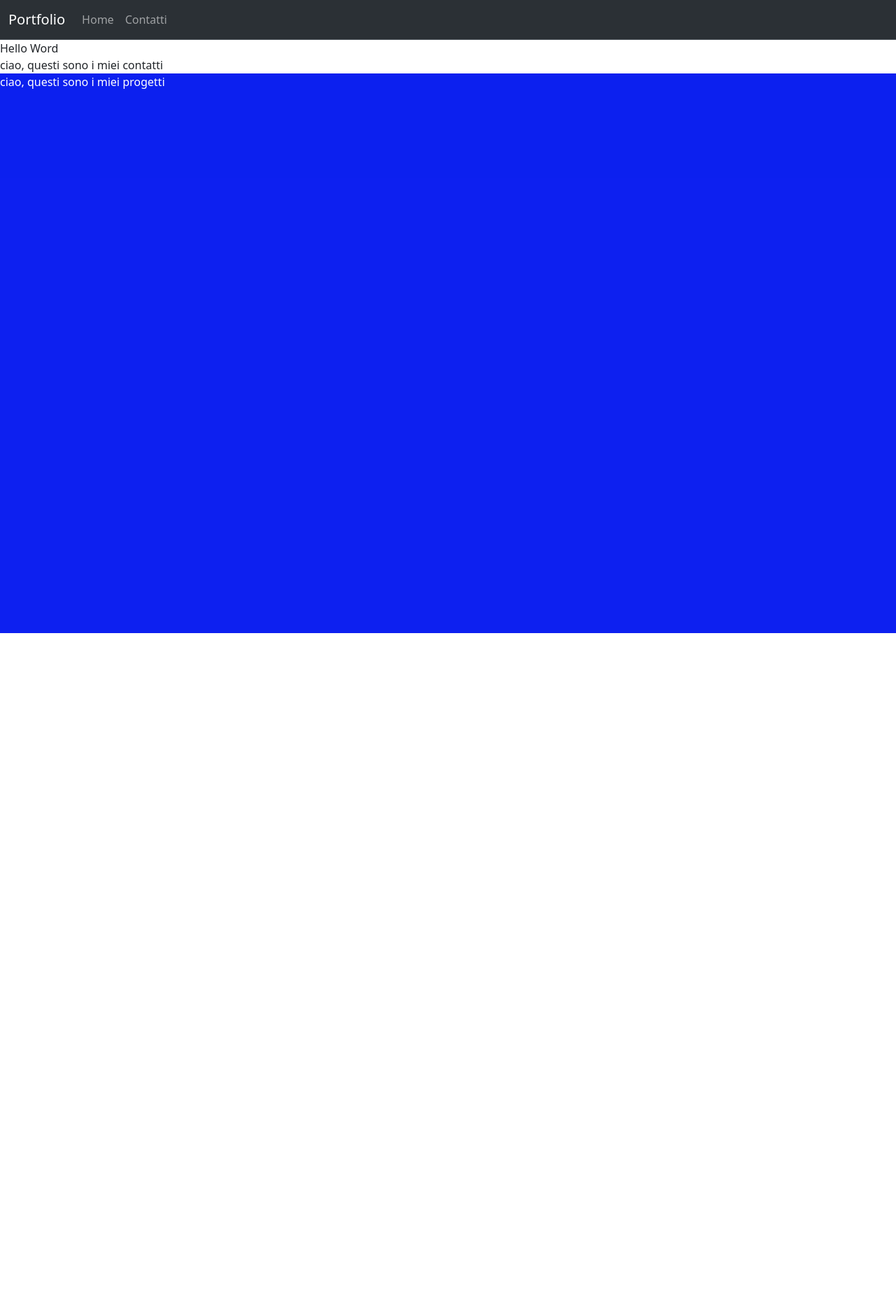
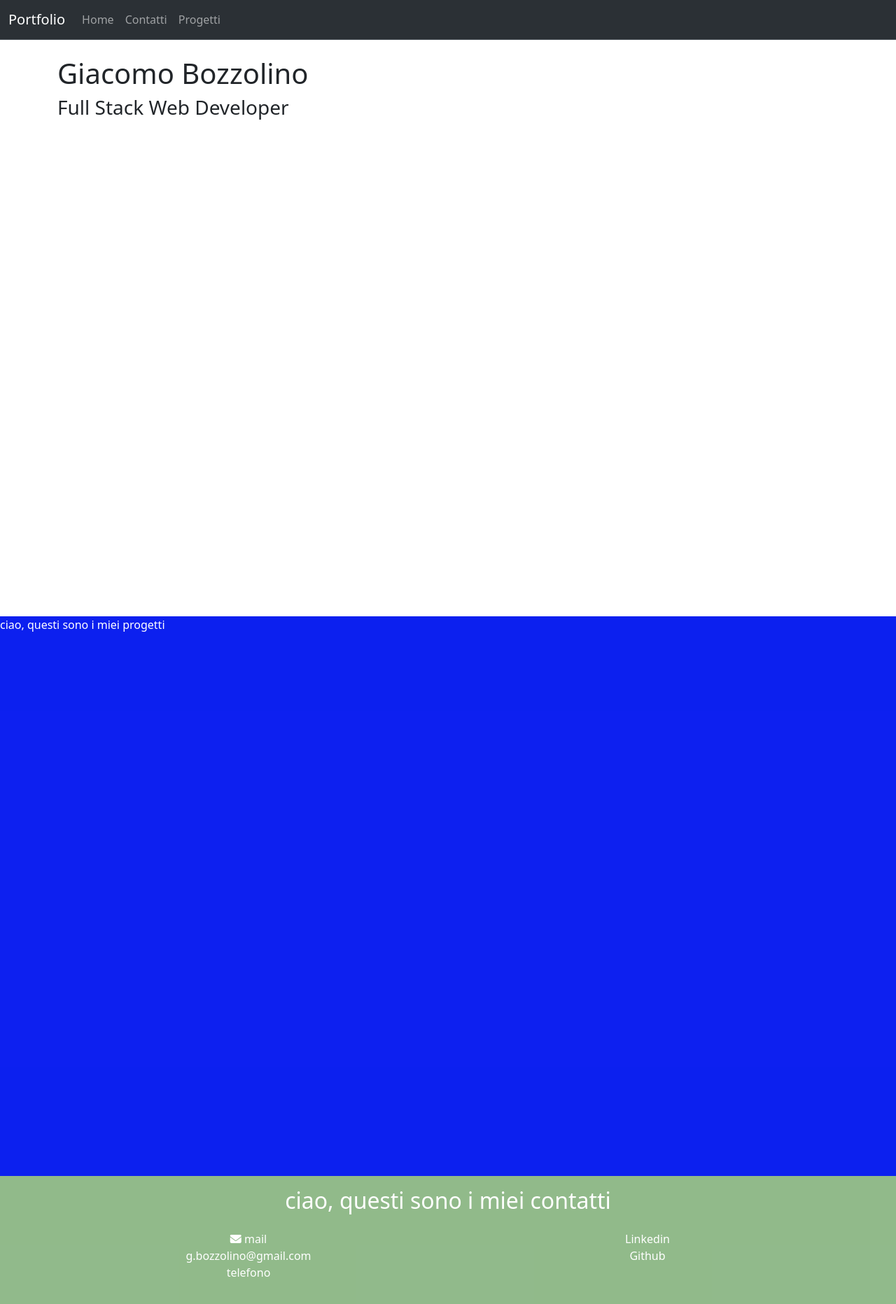
Before and after one commit to GiacomoBozzolino/giacomobozzolino.github.io, a Vue app: page / in a window 1280 px wide. Shown: the top 1864 px of the page at 70% size. Before the commit the page ends 905 px from the top, so only its background shows below. Built offline with nearby package versions, Linux system fonts and the light colour scheme.

Commit message:
[FEAT] inizio impostazione componenti

```diff
--- a/index.html
+++ b/index.html
@@ -4,6 +4,8 @@
     <meta charset="UTF-8" />
     <link rel="icon" type="image/svg+xml" href="/vite.svg" />
     <meta name="viewport" content="width=device-width, initial-scale=1.0" />
+    <link rel="stylesheet" href="https://cdnjs.cloudflare.com/ajax/libs/font-awesome/6.4.2/css/all.min.css" integrity="sha512-z3gLpd7yknf1YoNbCzqRKc4qyor8gaKU1qmn+CShxbuBusANI9QpRohGBreCFkKxLhei6S9CQXFEbbKuqLg0DA==" crossorigin="anonymous" referrerpolicy="no-referrer" />
+
     <title>Vite + Vue</title>
   </head>
   <body>
--- a/package.json
+++ b/package.json
@@ -10,6 +10,11 @@
   },
   "dependencies": {
     "@fortawesome/fontawesome-free": "^6.4.2",
+    "@fortawesome/fontawesome-svg-core": "^6.4.2",
+    "@fortawesome/free-brands-svg-icons": "^6.4.2",
+    "@fortawesome/free-regular-svg-icons": "^6.4.2",
+    "@fortawesome/free-solid-svg-icons": "^6.4.2",
+    "@fortawesome/vue-fontawesome": "^3.0.3",
     "bootstrap": "^5.3.2",
     "vue": "^3.3.4",
     "vue-router": "^4.2.5"
--- a/src/App.vue
+++ b/src/App.vue
@@ -19,9 +19,8 @@ export default{
 <template>
   <AppHeader/>
   <HomePage/>
+  <AppProject/>
   <AppContact/>
-  <AppProject/>
-
 
 </template>
 
--- a/src/components/AppContact.vue
+++ b/src/components/AppContact.vue
@@ -6,12 +6,52 @@ export default {
 </script>
 
 <template lang="">
-   <div id="contact">
-    ciao, questi sono i miei contatti
-   </div>
+    <div id="contact">
+        <div class="container text-center">
+            <div class="row">
+                <div class=col-12>
+                    <div  class="m-2 p-2 " >
+                    <h2>
+                        ciao, questi sono i miei contatti
+                    </h2>
+                    </div>
+                </div>
+                <div class="col-12 col-lg-6">
+                    <ul class="list-unstyled">
+                        <li>
+                            <div>
+
+                                    <i class="fa-solid fa-envelope"></i>
+
+                                mail
+                            </div>
+                            <div>g.bozzolino@gmail.com</div>
+                        </li>
+                        <li>
+                            telefono
+                        </li>
+                    </ul>
+                </div>
+                <div class="col-12 col-lg-6">
+                    <ul class="list-unstyled">
+                        <li>
+                           Linkedin
+                        </li>
+                        <li>
+                            Github
+                        </li>
+                    </ul>
+                </div>
+            </div>
+        </div>
+    </div>
 
 </template>
 
-<style lang="">
-
+<style lang="scss" scoped>
+   #contact{
+    background-color: rgba(22, 109, 8, 0.469);
+    color: white;
+    min-height: 70vh;
+}
 </style>
--- a/src/components/AppHeader.vue
+++ b/src/components/AppHeader.vue
@@ -26,10 +26,13 @@ export default {
             <div class="collapse navbar-collapse" id="navbarSupportedContent">
             <ul class="navbar-nav me-auto mb-2 mb-lg-0">
                 <li class="nav-item">
-                <a class="nav-link" href="#home">Home</a>
+                <a class="nav-link" href="#">Home</a>
                 </li>
                 <li class="nav-item">
-                <a class="nav-link" href="#contact">Contatti</a>
+                    <a class="nav-link" href="#contact">Contatti</a>
+                </li>
+                <li class="nav-item">
+                    <a class="nav-link" href="#project">Progetti</a>
                 </li>
             </ul>
             </div>
@@ -38,6 +41,6 @@ export default {
 
 </template>
 
-<style lang="">
+<style lang="scss">
 
 </style>
--- a/src/pages/HomePage.vue
+++ b/src/pages/HomePage.vue
@@ -8,12 +8,24 @@ export default {
 
 
 <template lang="">
-    <div id="home">
-        Hello Word
+    <div id="home" class="mt-4">
+        <div class="container">
+            <div class="row">
+                <div class="col-12">
+                    <h1>Giacomo Bozzolino</h1>
+                    <h3>Full Stack Web Developer</h3>
+                </div>
+
+            </div>
+
+        </div>
     </div>
 </template>
 
 
-<style lang="">
+<style lang="scss" scoped>
 
+    #home{
+        min-height: 100vh;
+    }
 </style>
```
Also changed, not shown: 1 other file (tests, documents, lock files or other folders).
